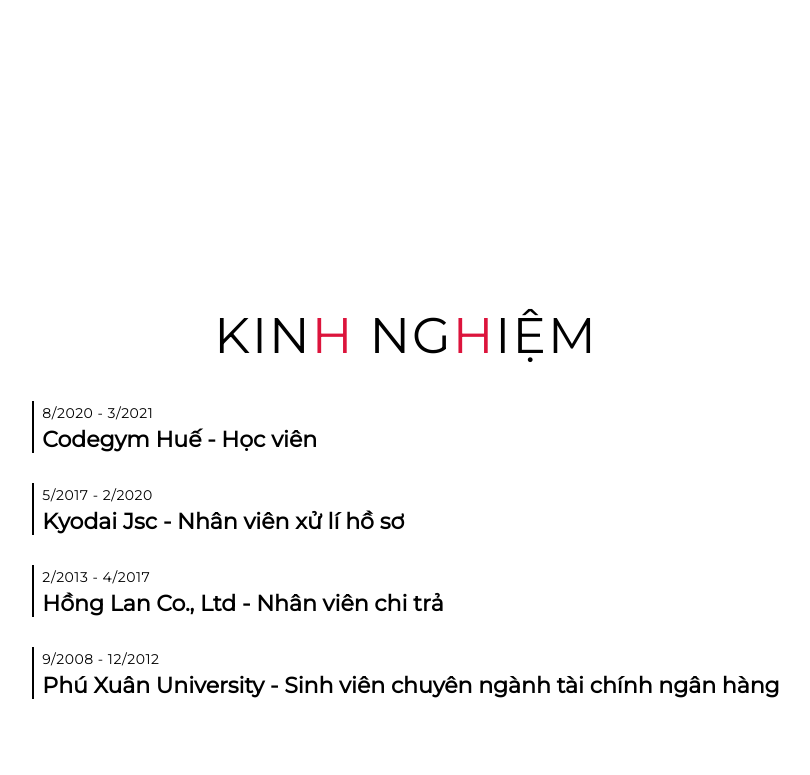
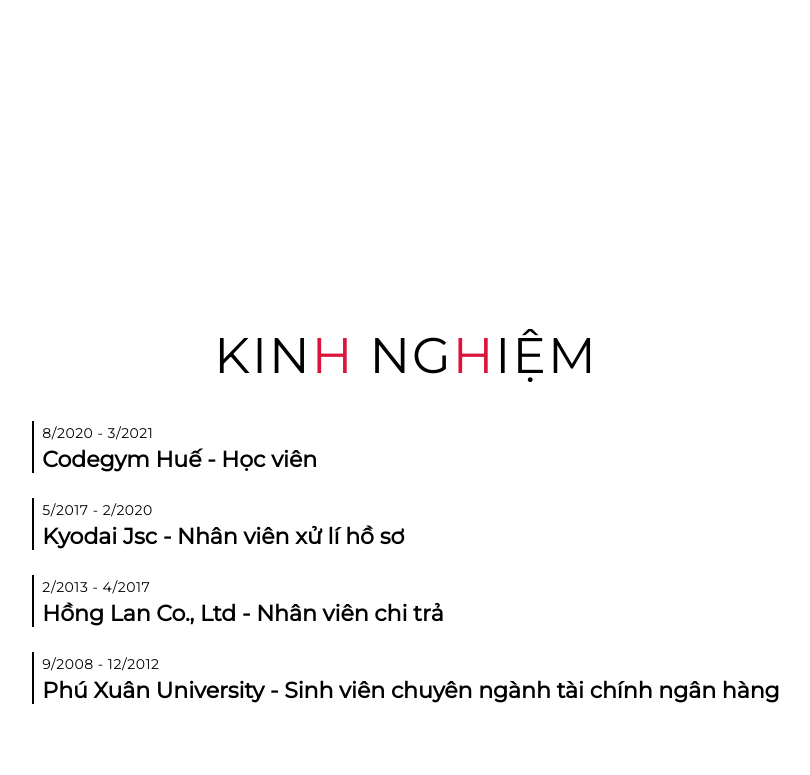
Before and after one commit to tung2912/Portfolio, a plain HTML site: page index.html in a window 1280 px wide. Shown: the part 1605-2380 px from the top of the page, without its empty margins (234-1044 px from the left). Drawn offline with nearby package versions, Linux system fonts and the light colour scheme.

Commit message:
fix padding

```diff
--- a/style.scss
+++ b/style.scss
@@ -87,7 +87,7 @@ p {
 
 @media screen and(min-width:768px){
     .section__title {
-        margin-bottom: 10px;
+        margin-bottom: 20px;
     }
 }
 
--- a/styles/_experiences.scss
+++ b/styles/_experiences.scss
@@ -4,7 +4,7 @@
         text-align: left;
         max-width: 1500px;
         margin: 0 auto;
-        padding: 60px 0;
+        padding: 40px 0;
 
         &__top {
             width: 400px;
@@ -26,7 +26,7 @@
     }
 
     .timeline_item {
-        margin-bottom: 30px;
+        margin-bottom: 25px;
         position: relative;
         padding-left: 1rem;
 
```
Also changed, not shown: style.css.
